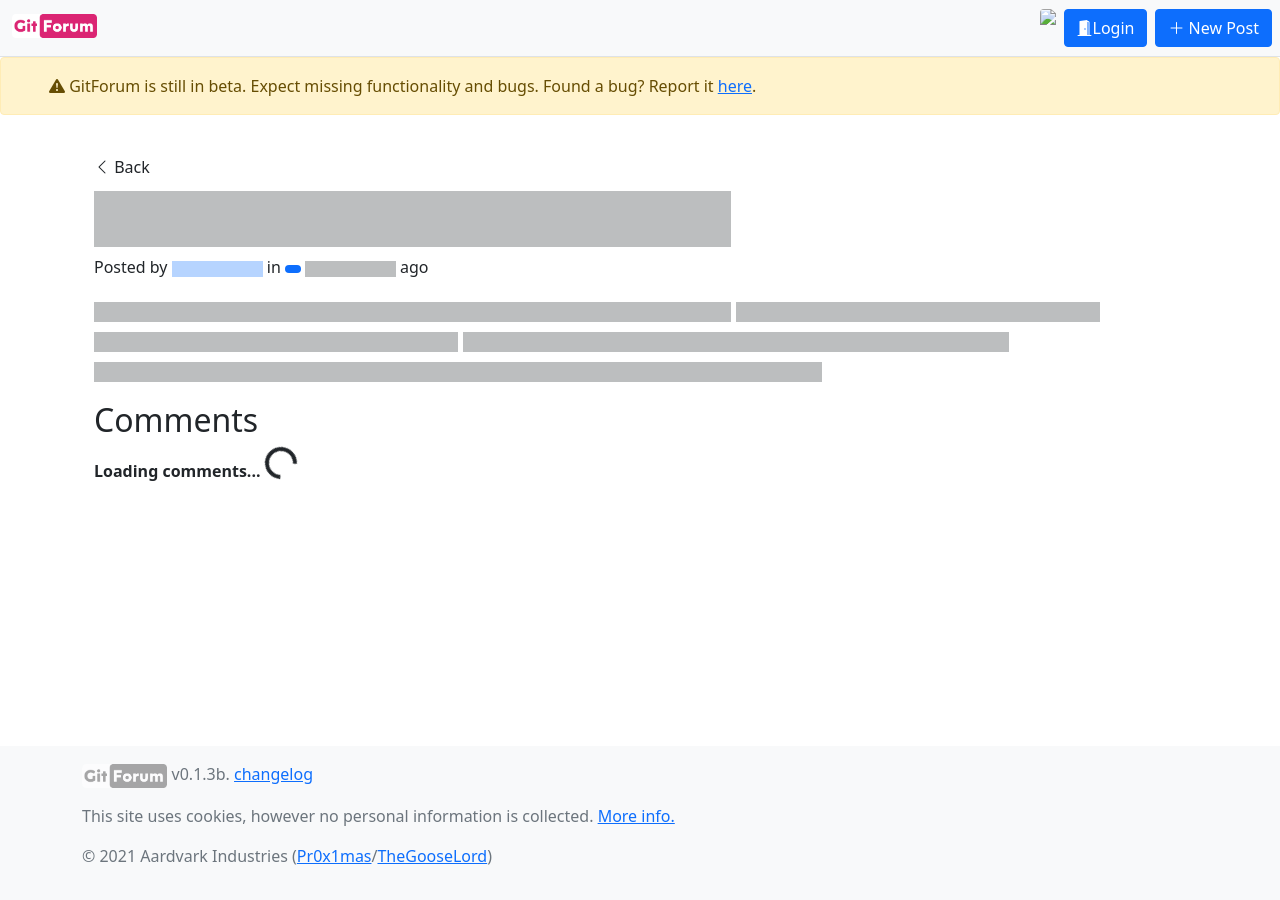
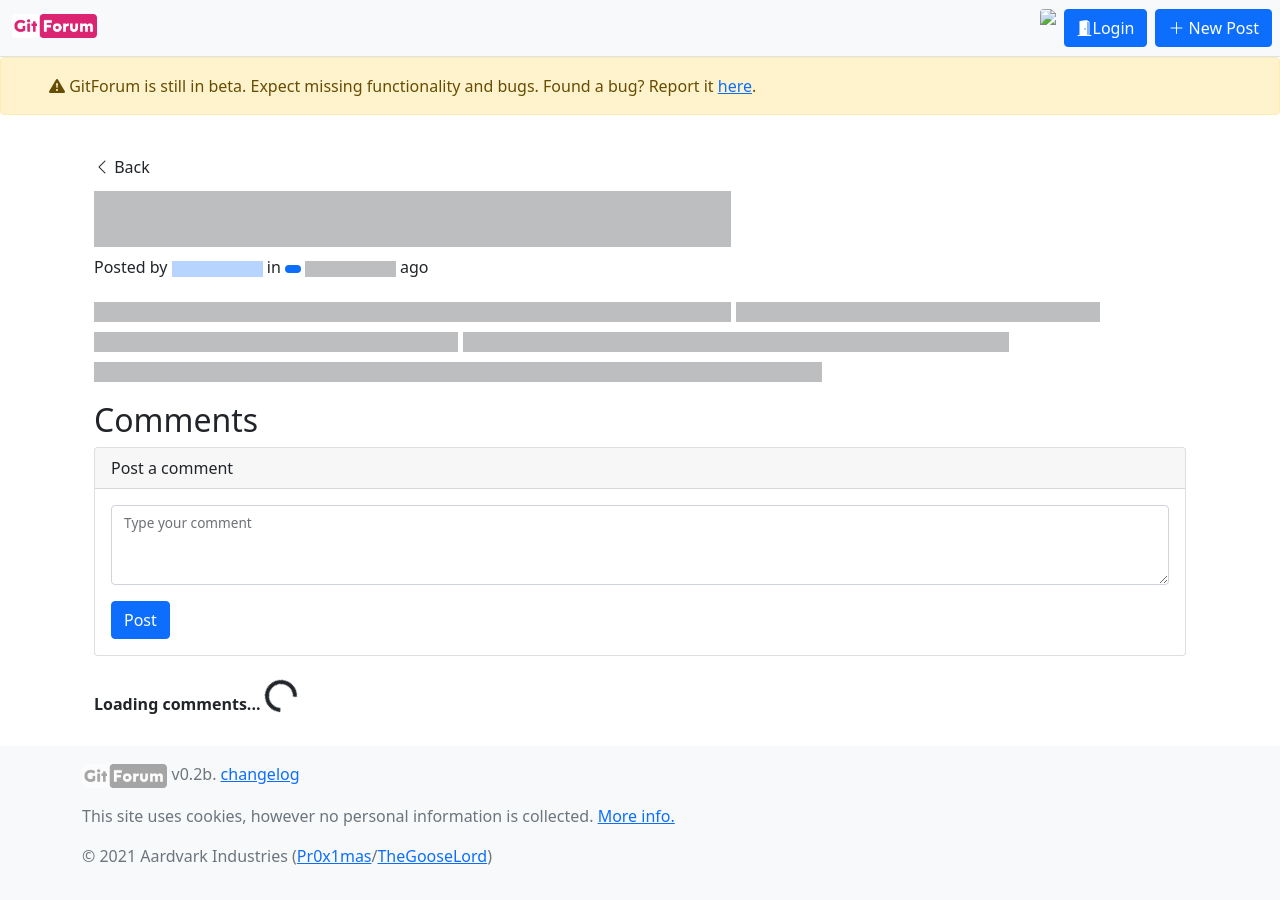
Before and after one commit to Aardvark-Industries/GitForum, a Jekyll site: the page built from post.html, in a window 1280 px wide. Built offline with Jekyll 4.4.1, drawn with Linux system fonts in a browser that asks for light colours; nearby versions of some CDN libraries; comment, search, counter and statistics services are not loaded.

Commit message:
comment post support

```diff
--- a/_config.yml
+++ b/_config.yml
@@ -1,5 +1,5 @@
 title: GitForum
-version: 0.1.3b
+version: 0.2b
 
 owner: Aardvark-Industries
 repo: GitForum
--- a/modules/post.js
+++ b/modules/post.js
@@ -13,4 +13,16 @@ async function sendPost(octokit, owner, repo, title, body, board) {
     window.location.href = "/GitForum/board?board=" + document.getElementById("boardSelector").value;
 }
 
-export {sendPost};
+async function sendComment(octokit, owner, repo, issue_number, body) {
+    await octokit.rest.issues.createComment({
+        owner,
+        repo,
+        issue_number,
+        body,
+      });
+
+    document.getElementById("commentContent").value = "";
+    window.location.reload();
+}
+
+export {sendPost, sendComment};
--- a/post.html
+++ b/post.html
@@ -30,6 +30,23 @@ title: Untitled Post
 
 <h2>Comments</h2>
 
+<div class="card">
+
+    <div class="card-header">
+        <span>Post a comment</span>
+    </div>
+
+    <form class="card-body">
+        <div class="mb-3 form-floating">
+            <textarea id="commentContent" class="form-control" id="commentContent" style="min-height: 5rem;"></textarea>
+            <label for="commentContent" class="form-label">Type your comment</label>
+        </div>
+        <button id="submitCommentButton" type="button" class="btn btn-primary">Post</button>
+    </form>
+</div>
+
+<br>
+
 <div id="postComments">
     <div id="commentsLoading">
         <strong>Loading comments... </strong>
@@ -43,6 +60,7 @@ title: Untitled Post
     import {getPostFromURL} from '/{{ site.repo }}/modules/classes.js';
     import {displayComment} from '/{{ site.repo }}/modules/ui.js';
     import {URLParams, getPost, getComments} from '/{{ site.repo }}/modules/load.js';
+    import {sendComment} from '/{{ site.repo }}/modules/post.js';
 
     (async () => {
         // var post = await getPostFromURL('https://api.github.com/repos/Aardvark-Industries/GitForum-content/issues/' + URLParams.get('post'));
@@ -75,4 +93,11 @@ title: Untitled Post
         document.getElementById("commentsLoading").style.display = "none";
     })();
 
+    async function submitComment(){
+        await sendComment(window.OCTOKIT, 'Aardvark-Industries', 'GitForum-content', URLParams.get("post"), document.getElementById("commentContent").value);
+
+    }
+
+    document.getElementById("submitCommentButton").onclick = (() => {submitComment()});
+
 </script>
```
Also changed, not shown: changelog.md.
